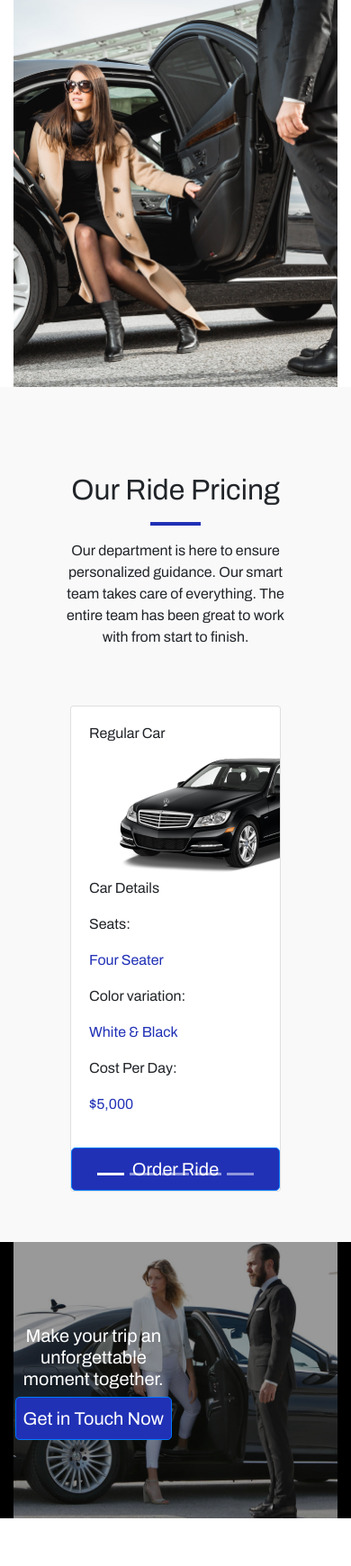
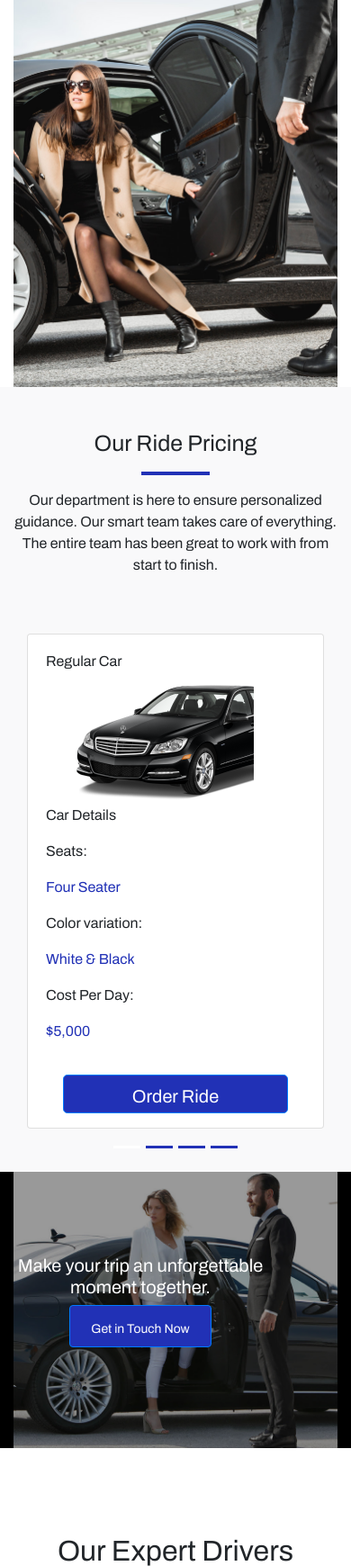
Before and after one commit to temilolasayo/envato, a PHP site: page /index.html in a window 390 px wide. Shown: the part 2699-4439 px from the top of the page at 90% size. Run offline with PHP 8.4, Linux system fonts and the light colour scheme; some libraries are stand-ins or nearby versions.

Commit message:
Modified the order ride mobile section

```diff
--- a/index.html
+++ b/index.html
@@ -367,10 +367,10 @@
     </section>
 
         <!-- Order Ride Mobile  section -->
-        <section class="greyBackground p-5" id="ordermobile">
+        <section class="greyBackground" id="ordermobile">
           <div class="container">
             <div class="text-center pb-5 py-5">
-              <h1 id="mobileSize">Our Ride Pricing</h1>
+              <h1 class="headerFont">Our Ride Pricing</h1>
               <hr class="blueLine" />
 
               <p class="pricingFontSize">
@@ -379,23 +379,11 @@
                 work with from start to finish.
               </p>
             </div>
-            <div id="carousel-example-multi" class="carousel slide carousel-multi-item v-3" data-ride="carousel">
-
-
-              <!-- Indicators -->
-              <ol class="carousel-indicators">
-                <li data-target="#carousel-example-multi" data-slide-to="0" class="active"></li>
-                <li data-target="#carousel-example-multi" data-slide-to="1"></li>
-                <li data-target="#carousel-example-multi" data-slide-to="2"></li>
-                <li data-target="#carousel-example-multi" data-slide-to="3"></li>
-                <li data-target="#carousel-example-multi" data-slide-to="4"></li>
-              </ol>
-              <!--/.Indicators-->
-
+            <div id="carousel-example-multi" class="carousel slide carousel-multi-item v-3 " data-ride="carousel">
               <div class="carousel-inner v-3" role="listbox">
                 <div class="carousel-item active">
-                  <div class="col-12 col-md-4">
-                    <div class="card mb-2" id="imageStyle">
+                  <div class="col-12 col-md-12 mb-3">
+                    <div class="card mb-5" id="imageStyle">
                       <div class="card-body">
                         <h6 class="font-weight-bold">Regular Car</h6>
                         <img src="images/blackmercedez.png" alt="Black Mercedez" class="imgTransform" />
@@ -407,15 +395,17 @@
                         <p class="primaryPriceFont">Cost Per Day:</p>
                         <p class="font-weight-bold primaryColor">$5,000</p>
                       </div>
-                      <button class="btn btn-primary btn-lg primaryBgColor">
+                      <div class="text-center mb-3">
+                      <button class="btn btn-primary btn-lg primaryBgColor orderRideBTn">
                         Order Ride
                       </button>
+                  </div>
                     </div>
                   </div>
                 </div>
                 <div class="carousel-item">
-                  <div class="col-12 col-md-4">
-                    <div class="card mb-2" id="imageStyle">
+                  <div class="col-12 col-md-12 mb-3">
+                    <div class="card mb-5" id="imageStyle">
                       <div class="card-body">
                         <h6 class="font-weight-bold">Jeep</h6>
                         <img src="images/blackmercedezbenz.png" alt="Black Mercedez Benz" class="imgTransform" />
@@ -427,16 +417,15 @@
                         <p class="primaryPriceFont">Cost Per Day:</p>
                         <p class="font-weight-bold primaryColor">$9,000</p>
                       </div>
-                      <button class="btn btn-primary btn-lg primaryBgColor">
+                      <button class="btn btn-primary btn-lg primaryBgColor orderRideBTn">
                         Order Ride
                       </button>
                     </div>
                   </div>
                 </div>
-              </div>
               <div class="carousel-item">
-                <div class="col-12 col-md-4">
-                  <div class="card mb-2" id="imageStyle">
+                <div class="col-12 col-md-12 mb-3">
+                  <div class="card mb-5" id="imageStyle">
                     <div class="card-body">
 
                       <h6 class="font-weight-bold">Mini Van</h6>
@@ -449,16 +438,15 @@
                       <p class="primaryPriceFont">Cost Per Day:</p>
                       <p class="font-weight-bold primaryColor">$9,500</p>
                     </div>
-                    <button class="btn btn-primary btn-lg primaryBgColor">
+                    <button class="btn btn-primary btn-lg primaryBgColor orderRideBTn">
                       Order Ride
                     </button>
                   </div>
                 </div>
               </div>
-            </div>
             <div class="carousel-item">
-              <div class="col-12 col-md-4">
-                <div class="card mb-2" id="imageStyle">
+              <div class="col-12 col-md-12 mb-3">
+                <div class="card mb-5" id="imageStyle">
                   <div class="card-body">
                     <h6 class="font-weight-bold">Limosine</h6>
                     <img src="images/minivan.png" class="imgTransform" alt="Limosine" />
@@ -470,13 +458,27 @@
                     <p class="primaryPriceFont">Cost Per Day:</p>
                     <p class="font-weight-bold primaryColor">$20,000</p>
                   </div>
-                  <button class="btn btn-primary btn-lg primaryBgColor">
+                  <button class="btn btn-primary btn-lg primaryBgColor orderRideBTn">
                     Order Ride
                   </button>
                 </div>
               </div>
             </div>
           </div>
+
+
+              <!-- Indicators -->
+              <ol class="carousel-indicators">
+                <li data-target="#carousel-example-multi" data-slide-to="0" class="active"></li>
+                <li data-target="#carousel-example-multi" data-slide-to="1"></li>
+                <li data-target="#carousel-example-multi" data-slide-to="2"></li>
+                <li data-target="#carousel-example-multi" data-slide-to="3"></li>
+<!--                 <li data-target="#carousel-example-multi" data-slide-to="4"></li>
+ -->              </ol>
+              <!--/.Indicators-->
+
+      </div>
+  </div>
         </section>
 
             <!-- Get in touch Desktop section -->
@@ -491,7 +493,7 @@
                   </h1>
                 </div>
                 <div class="top-right">
-                  <button class="btn btn-primary btn-lg primaryBgColor pl-5 pr-5 pt-3 pb-3">
+                  <button class="btn btn-primary btn-lg primaryBgColor pl-5 pr-5 pt-3 pb-3 getInTouchBtn">
                     Get in Touch Now
                   </button>
                 </div>
@@ -506,16 +508,13 @@
               <div class="col-sm-12 cardOverlay">
                 <img src="images/Spacer.png" alt="Limousine Service" class="img-fluid" />
               </div>
-              <div class="centered">
-                <h1 class="font-weight-bold">
+              <div class="top-right">
+              	<h1 class="font-weight-bold">
                   Make your trip an unforgettable moment together.
                 </h1>
-                <button class="btn btn-primary btn-lg primaryBgColor pl-2 pr-2 pt-2 pb-2">
+                        <button class="btn btn-primary primaryBgColor pl-2 pr-2 pt-2 pb-2 getInTouchBtn">
                   Get in Touch Now
                 </button>
-              </div>
-              <div class="top-right">
-
               </div>
             </div>
           </div>
@@ -581,22 +580,21 @@
         </div>
         <div class="card-group mobilegallerysize">
           <div class="card">
-            <img src="images/galleryOne.png" alt="Picture one" />
+            <img src="images/galleryOne.png" alt="Picture one" class="img-fluid" />
           </div>
           <div class="card">
-            <img src="images/galleryTwo.png" alt="Picture Two" />
-          </div>
+            <img src="images/galleryTwo.png" alt="Picture Two" class="img-fluid"
           <div class="card">
-            <img src="images/galleryThree.png" alt="Picture Three" />
+            <img src="images/galleryThree.png" alt="Picture Three" class="img-fluid" />
           </div>
         </div>
         <div class="card-group mobilegallerysize">
           <div class="card">
-            <img src="images/galleryFour.png" alt="Picture one" />
+            <img src="images/galleryFour.png" alt="Picture one" class="img-fluid" />
           </div>
           <div class="card cardOverlay" id="imageStyle">
             <div class="outerdiv">
-              <img src="images/weddingone.png" alt="Picture Two" />
+              <img src="images/weddingone.png" alt="Picture Two" class="img-fluid" />
               <div class="centerText">
                 <p class="font-weight-bold aboutFontSize">Wedding Ride</p>
                 <p class="aboutprimaryfont">Loren Ipsm</p>
@@ -943,7 +941,7 @@
                 </div>
               </div>
             </form>
-            <div class="row pt-5 secondaryFont text-center" id="desktopFonts">
+            <div class="row pt-5 secondaryFont" id="desktopFonts">
               <div class="col-lg-4 col-md-4 col-sm-4 col-xs-4 alignRow">
                 <img src="images/iconOne.png" alt="First Icon" class="img-fluid" />
                 <p class="font-weight-bold">Phone</p>
@@ -959,32 +957,29 @@
               <div class="col-lg-4 col-md-4 col-sm-4 col-xs-4 alignRow">
                 <img src="images/iconThree.png" alt="Third Icon"  />
                 <p class="font-weight-bold">Address</p>
-                <p class="primaryPriceFont contactFontSize">252 W 43rd St New</p>
+                <p class="primaryPriceFon text-centert contactFontSize">252 W 43rd St New</p>
               </div>
 
             </div>
-            <div class="pt-3" id="mobileFonts">
-              <div class="col-lg-12 col-md-12 col-sm-12 col-xs-12">
-                <img src="images/iconOne.png" alt="Volkswagen" width="30%" />
-
-                <img src="images/iconTwo.png" alt="Chevrolet" width="30%" />
-                <img src="images/iconThree.png" alt="Ford" width="30%" />
+            <div class="row pt-3  text-center" id="mobileFonts">
+              <div class="col-xs-4 alignRow">
+                <img src="images/iconOne.png" alt="First Icon" class="img-fluid contactImage" />
+                <p class="font-weight-bold contactIconSecFont">Phone</p>
+                <p class="primaryPriceFont contactIconPrimaryFont">+44 800099090</p>
               </div>
-              <div class="col-lg-12 col-md-12 col-sm-12 col-xs-12 pl-4">
-                <a class="font-weight-bold contactIconSecFont pr-5">Phone</a>
-                <a class="font-weight-bold contactIconSecFont pr-5">E-mail</a>
-                <a class="font-weight-bold contactIconSecFont">Address</a>
+              <div class="col-xs-4 alignRow" >
+                <img src="images/iconTwo.png" class="img-fluid contactImage" alt="Second Icon" />
+                <p class="font-weight-bold contactIconSecFont">E-mail</p>
+                <p class="primaryPriceFont contactIconPrimaryFont">
+                  info@syntaxchaff.com
+                </p>
               </div>
-              <div class="col-lg-12 col-md-12 col-sm-12 col-xs-12 pl-3">
-                <a class="primaryPriceFont contactIconPrimaryFont" width="30%">+44 800099090</a>
-                <a class="primaryPriceFont contactIconPrimaryFont" width="30%">
-                  info@syntaxchaff.com
-                </a>
-                <a class="primaryPriceFont contactIconPrimaryFont" width="30%">
-                  252 W 43rd St
-                </a>
+              <div class="col-xs-4 alignRow">
+                <img src="images/iconThree.png" alt="Third Icon"  class="img-fluid contactImage" />
+                <p class="font-weight-bold contactIconSecFont">Address</p>
+                <p class="primaryPriceFont contactIconPrimaryFont">252 W 43rd St New</p>
               </div>
-            </div>
+          </div>
           </div>
           <div class="col-sm-6 img-fluid iframeStyle" id="googlemapframe">
             <iframe src="https://maps.google.com/maps?q=NewYork&t=&z=13&ie=UTF8&iwloc=&output=embed" frameborder="0"
--- a/style/style.css
+++ b/style/style.css
@@ -70,6 +70,8 @@ body {
   width: 367px;
 }
 
+
+
 .aboutFontSize-mobile {
   font-size: 32px;
   overflow-wrap: break-word;
@@ -115,7 +117,15 @@ body {
 height: 100px;
 font-size: 30px;
   font-family: "Archivo", sans-serif;
+}
 
+.getInTouchBtn {
+  width: 334px;
+height: 100px;
+  font-family: "Archivo", sans-serif;
+  font-weight: 500;
+font-size: 30px;
+line-height: 35px;
 }
 
 .secondaryFontSize-mobile {
@@ -292,6 +302,41 @@ font-size: 30px;
   #aboutmobile {
     display: block;
   }
+
+  .aboutFontSize {
+font-size: 20px;
+line-height: 22px;
+}
+
+
+.secondaryFontSize {
+font-weight: bold;
+font-size: 32px;
+line-height: 35px;
+  font-family: "Archivo", sans-serif;
+}
+
+.primaryFontSize {
+ font-size: 15px;
+line-height: 20px;
+  font-family: "Overpass", sans-serif;
+}
+
+.heroButtonSize {
+width: 157.55px;
+height: 46.79px;
+font-size: 14px;
+  font-family: "Archivo", sans-serif;
+}
+
+.getInTouchBtn {
+width: 158.54px;
+height: 47.08px;
+  font-family: "Archivo", sans-serif;
+  font-weight: 500;
+font-size: 14px;
+}
+
   #order {
     display: none;
   }
@@ -307,6 +352,15 @@ font-size: 30px;
     width: 100%;
   }
 
+  .orderRideBTn {
+    width: 250px;
+height: 43px;
+  }
+
+  .carousel-indicators li {
+    background: #2131b6;
+  }
+
   h1 {
     font-size: 32px;
   }
@@ -317,7 +371,15 @@ font-size: 30px;
 
   .mobilegallerysize img {
     width: 100%;
-    height: auto;
+height: 250px;
+  }
+
+  .headerFont {
+    font-size: 25px !important;
+  }
+
+  #ourdrivers img {
+    width: 100%;
   }
 
   #testimonial {
@@ -341,9 +403,9 @@ font-size: 30px;
   }
 
   .quoteMobileFont {
-    line-height: 1.5 !important;
+    line-height: 1.0 !important;
     color: #000000;
-    font-size: 12px !important;
+    font-size: 10px !important;
   }
 
   #googlemapframe {
@@ -351,6 +413,10 @@ font-size: 30px;
   }
   #googlemapmobile {
     display: block;
+  }
+
+  .contactImage {
+    max-width: 100%;
   }
 
   #desktopFonts {
```
